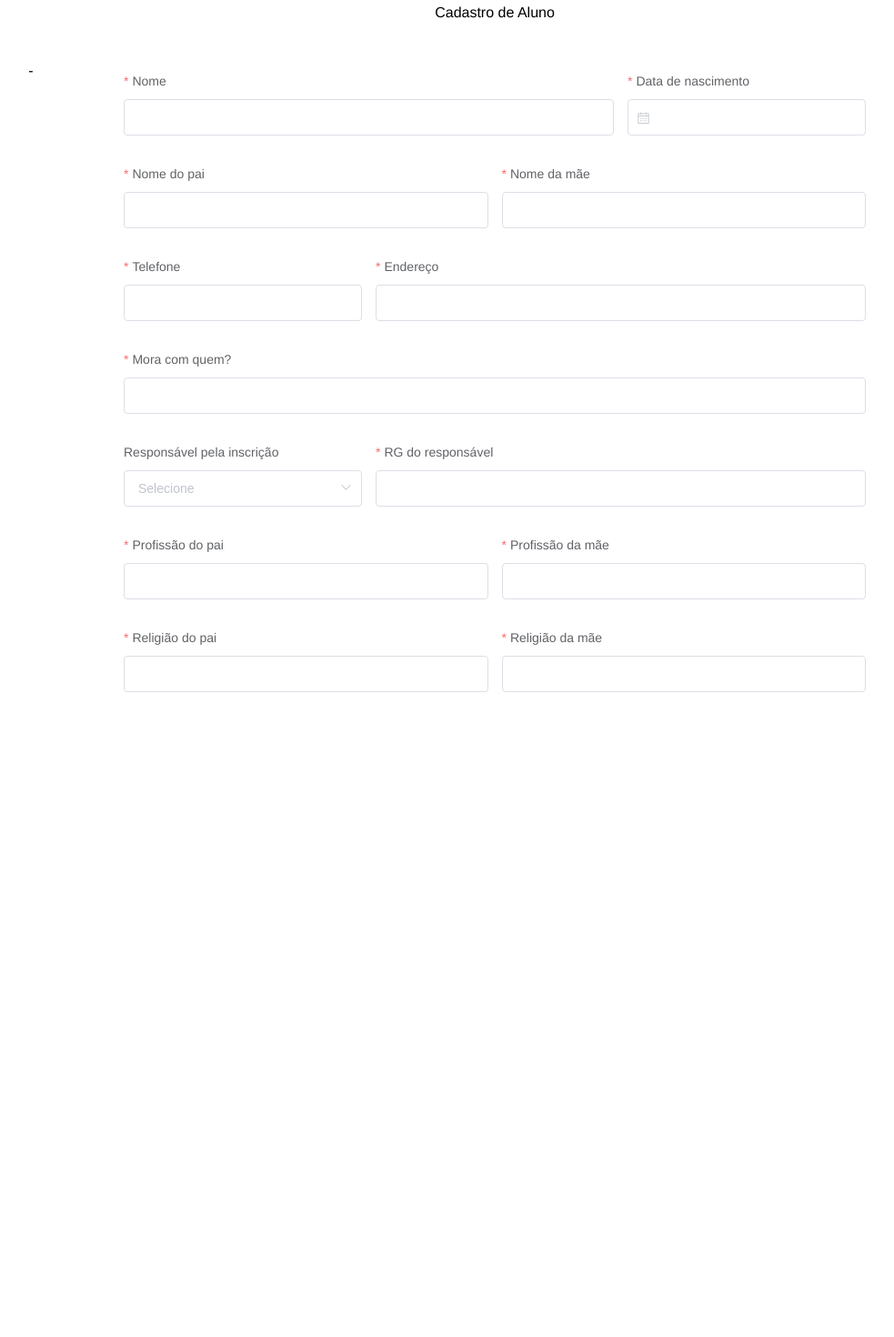
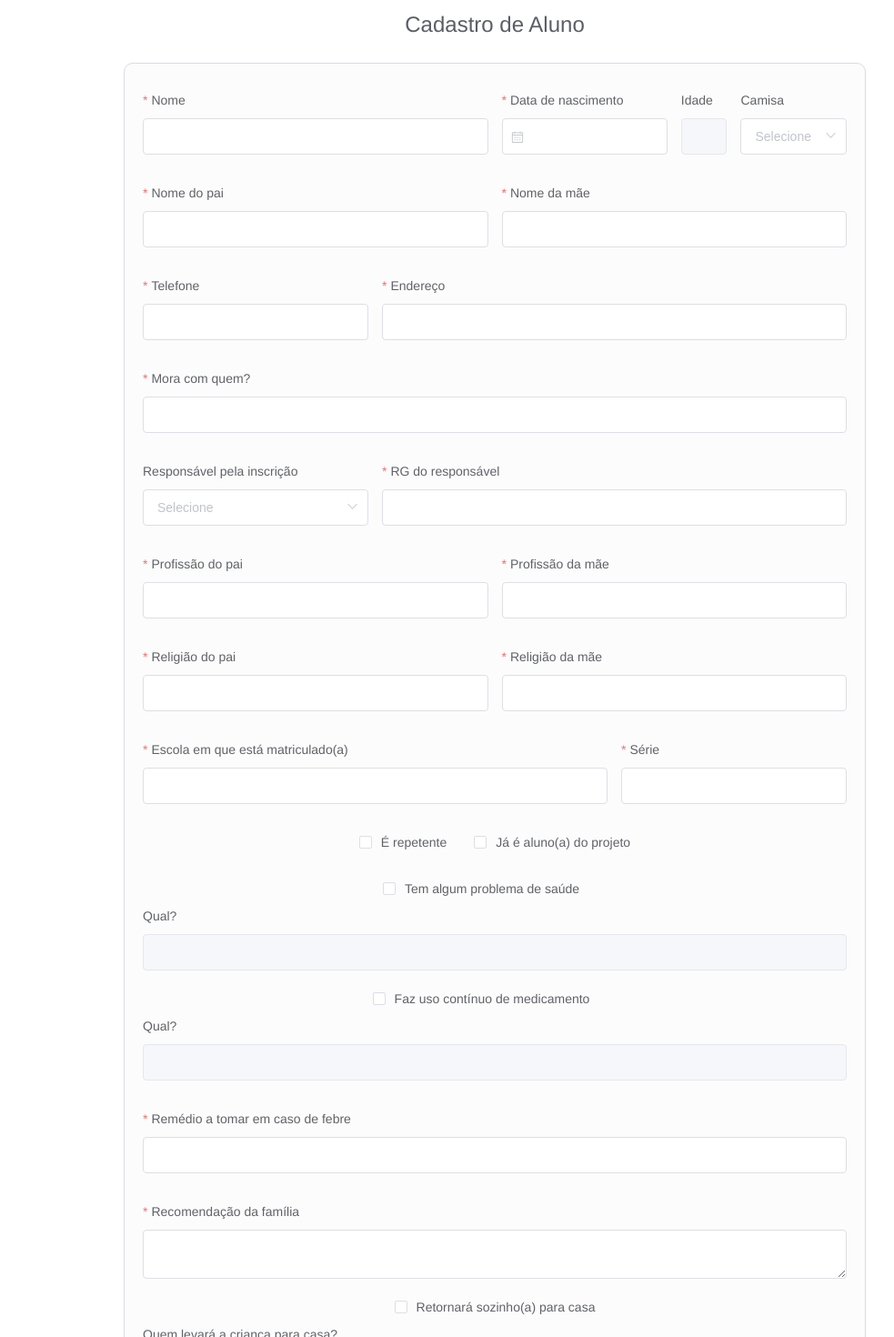
Before and after one commit to mgalvc/betelife, a Vue app: page /#/novo-aluno in a window 1280 px wide. Shown: the part 80-1550 px from the top of the page at 91% size, without its empty margins (96-1079 px from the left). Before the commit the page ends 891 px from the top, so only its background shows below. Built offline with nearby package versions, Linux system fonts and the light colour scheme; what vue-the-mask would draw is missing.

Commit message:
finish forms

```diff
--- a/src/components/AlunoForm.vue
+++ b/src/components/AlunoForm.vue
@@ -10,7 +10,7 @@
 				<el-col :span="16">
 					<el-form :model="aluno" ref="aluno" class="form">
 						<el-row :gutter="15">
-							<el-col :span="16">
+							<el-col :span="12">
 								<el-form-item
 									label="Nome"
 									prop="nome"
@@ -21,7 +21,7 @@
 									<el-input v-model="aluno.nome"></el-input>
 								</el-form-item>
 							</el-col>
-							<el-col :span="8">
+							<el-col :span="6">
 								<el-form-item
 								label="Data de nascimento"
 								prop="nascimento"
@@ -29,7 +29,36 @@
 										required: true, message: 'Data não pode estar vazia'
 									}"
 								>
-									<el-date-picker format="dd-MM-yyyy" type="date" v-model="aluno.nascimento" style="width: 100%;"></el-date-picker>
+									<el-date-picker format="dd/MM/yyyy" type="date" v-model="aluno.nascimento" style="width: 100%;" @change="calcAge()"></el-date-picker>
+								</el-form-item>
+							</el-col>
+							<el-col :span="2">
+								<el-form-item
+									label="Idade"
+									prop="idade"
+								>
+									<el-input v-model="aluno.idade" :disabled="true"></el-input>
+								</el-form-item>
+							</el-col>
+							<el-col :span="4">
+								<el-form-item
+								label="Camisa"
+								>
+									<el-select
+										v-model="aluno.tamanho_camisa"
+										style="width: 100%;"
+										:clearable="false"
+										filterable
+										allow-create
+										default-first-option
+									>
+										<el-option
+											v-for="item in tamanho_camisa"
+											:key="item"
+											:label="item"
+											:value="item"
+										></el-option>
+									</el-select>
 								</el-form-item>
 							</el-col>
 						</el-row>
@@ -175,6 +204,78 @@
 								</el-form-item>
 							</el-col>
 						</el-row>
+
+						<el-row :gutter="15">
+							<el-col :span="16">
+								<el-form-item
+									label="Escola em que está matriculado(a)"
+									prop="escola"
+									:rules="{
+										required: true, message: 'Campo não pode estar vazio'
+									}"
+								>
+									<el-input v-model="aluno.escola"></el-input>
+								</el-form-item>
+							</el-col>
+							<el-col :span="8">
+								<el-form-item
+									label="Série"
+									prop="serie"
+									:rules="{
+										required: true, message: 'Campo não pode estar vazio'
+									}"
+								>
+									<el-input v-model="aluno.serie"></el-input>
+								</el-form-item>
+							</el-col>
+						</el-row>
+
+						<el-form-item>
+							<el-checkbox v-model="aluno.repetente">É repetente</el-checkbox>
+							<el-checkbox v-model="aluno.ja_aluno">Já é aluno(a) do projeto</el-checkbox>
+						</el-form-item>
+
+						<el-checkbox v-model="aluno.problema_saude">Tem algum problema de saúde</el-checkbox>
+
+						<el-form-item label="Qual?">
+							<el-input v-model="aluno.problema_saude_qual" :disabled="!aluno.problema_saude"></el-input>
+						</el-form-item>
+
+						<el-checkbox v-model="aluno.medicamento_usa">Faz uso contínuo de medicamento</el-checkbox>
+
+						<el-form-item label="Qual?">
+							<el-input v-model="aluno.medicamento_qual" :disabled="!aluno.medicamento_usa"></el-input>
+						</el-form-item>
+
+						<el-form-item
+							label="Remédio a tomar em caso de febre"
+							prop="remedio_febre"
+							:rules="{
+								required: true, message: 'Campo não pode estar vazio'
+							}"
+						>
+							<el-input v-model="aluno.remedio_febre"></el-input>
+						</el-form-item>
+
+						<el-form-item
+							label="Recomendação da família"
+							prop="recomendacao_familia"
+							:rules="{
+								required: true, message: 'Campo não pode estar vazio'
+							}"
+						>
+							<el-input type="textarea" v-model="aluno.recomendacao_familia"></el-input>
+						</el-form-item>
+
+						<el-checkbox v-model="aluno.retorna_sozinho">Retornará sozinho(a) para casa</el-checkbox>
+
+						<el-form-item label="Quem levará a criança para casa?">
+							<el-input v-model="aluno.quem_busca" :disabled="aluno.retorna_sozinho"></el-input>
+						</el-form-item>
+
+						<el-form-item>
+							<el-button icon="el-icon-check" type="primary" @click="submitForm('aluno')">Finalizar</el-button>
+						</el-form-item>
 					</el-form>
 				</el-col>
 			</el-row>
@@ -187,8 +288,39 @@ export default {
 	name: 'AlunoForm',
 	data() {
 		return {
-			aluno: {},
-			responsavel: ['Pai', 'Mãe']
+			aluno: {
+				idade: ''
+			},
+			responsavel: ['Pai', 'Mãe'],
+			tamanho_camisa: ['P', 'M', 'G']
+		}
+	},
+	methods: {
+		submitForm(aluno) {
+			this.$refs[aluno].validate((valid) => {
+				if (valid) {
+					console.log('valid')
+					console.log(this.aluno)
+				} else {
+					console.log('invalid')
+					return false
+				}
+			})
+		},
+		calcAge() {
+			let now = new Date()
+
+			this.aluno.idade = now.getFullYear() - this.aluno.nascimento.getFullYear()
+
+			if (this.aluno.nascimento.getMonth() > now.getMonth()) {
+				this.aluno.idade--
+			}
+
+			if (this.aluno.nascimento.getMonth() == now.getMonth()) {
+				if (this.aluno.nascimento.getDate() > now.getDate()) {
+					this.aluno.idade--
+				}
+			}
 		}
 	}
 }
@@ -196,4 +328,24 @@ export default {
 
 <!-- Add "scoped" attribute to limit CSS to this component only -->
 <style scoped>
+.form {
+	padding: 20px;
+	border: 1px solid #D8DCE5;
+	border-radius: 10px;
+	background-color: #FCFCFC;
+}
+
+.content {
+    background-color: white;
+}
+
+#header {
+	font-size: 1.5em;
+	color: #5A5E66;
+	font-family: "Helvetica Neue", Helvetica,"PingFang SC","Hiragino Sans GB","Microsoft YaHei","微软雅黑";
+}
+
+.filler {
+	color: white;
+}
 </style>
--- a/src/components/VoluntarioForm.vue
+++ b/src/components/VoluntarioForm.vue
@@ -21,7 +21,7 @@
 									<el-input v-model="voluntario.nome"></el-input>
 								</el-form-item>
 							</el-col>
-							<el-col :span="8">
+							<el-col :span="6">
 								<el-form-item
 								label="Data de nascimento"
 								prop="nascimento"
@@ -29,7 +29,16 @@
 										required: true, message: 'Data não pode estar vazia'
 									}"
 								>
-									<el-date-picker format="dd-MM-yyyy" type="date" v-model="voluntario.nascimento" style="width: 100%;"></el-date-picker>
+									<el-date-picker format="dd/MM/yyyy" type="date" v-model="voluntario.nascimento" style="width: 100%;"
+										@change="calcAge()"></el-date-picker>
+								</el-form-item>
+							</el-col>
+							<el-col :span="2">
+								<el-form-item
+									label="Idade"
+									prop="idade"
+								>
+									<el-input v-model="voluntario.idade" :disabled="true"></el-input>
 								</el-form-item>
 							</el-col>
 						</el-row>
@@ -205,8 +214,8 @@
 
 						<el-form-item label="Se submete facilmente?" style="display: inline-block;">
 							<el-radio-group v-model="voluntario.submete">
-								<el-radio :label="0">Sim</el-radio>
-								<el-radio :label="1">Não</el-radio>
+								<el-radio :label="1">Sim</el-radio>
+								<el-radio :label="0">Não</el-radio>
 							</el-radio-group>
 						</el-form-item>
 
@@ -242,7 +251,6 @@
 
 						<el-form-item>
 							<el-button icon="el-icon-check" type="primary" @click="submitForm('voluntario')">Finalizar</el-button>
-							<el-button icon="el-icon-close">Cancelar</el-button>
 						</el-form-item>
 					</el-form>
 				</el-col>
@@ -257,15 +265,8 @@ export default {
 	data() {
 		return {
 			voluntario: {
-				nome: '',
-				submete: 0,
-				idade: 18,
-				nascimento: '',
-				escolaridade: '',
-				email: '',
-				medicamento_usa: false,
-				acompanhamento: false,
-				experiencia: false
+				submete: 1,
+				idade: '',
 			},
 			escolaridades: [
 				"Nenhuma",
@@ -283,11 +284,27 @@ export default {
 			this.$refs[voluntario].validate((valid) => {
 				if (valid) {
 					console.log('valid')
+					console.log(this.voluntario)
 				} else {
 					console.log('invalid')
 					return false
 				}
 			})
+		},
+		calcAge() {
+			let now = new Date()
+
+			this.voluntario.idade = now.getFullYear() - this.voluntario.nascimento.getFullYear()
+
+			if (this.voluntario.nascimento.getMonth() > now.getMonth()) {
+				this.voluntario.idade--
+			}
+
+			if (this.voluntario.nascimento.getMonth() == now.getMonth()) {
+				if (this.voluntario.nascimento.getDate() > now.getDate()) {
+					this.voluntario.idade--
+				}
+			}
 		}
 	}
 }
```
